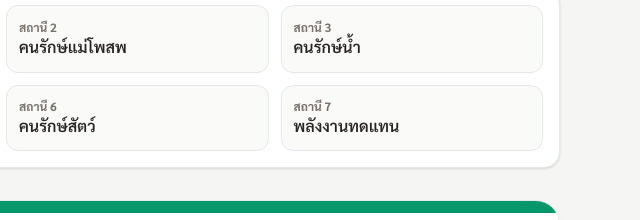
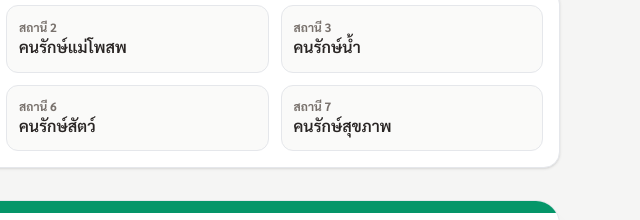
Before and after one commit to ktvthong007-source/mtb43, a plain HTML site: page index.html in a window 1280 px wide. Shown: the part 441-661 px from the top of the page, 640-1280 px from the left. Drawn offline with nearby package versions, Linux system fonts and the light colour scheme.

Commit message:
Update index.html

```diff
--- a/index.html
+++ b/index.html
@@ -256,7 +256,7 @@ class="map-btn bg-stone-50 border rounded-xl p-3 text-left">
 </div>
 
 <div class="font-semibold">
-พลังงานทดแทน
+คนรักษ์สุขภาพ
 </div>
 
 </button>
```
